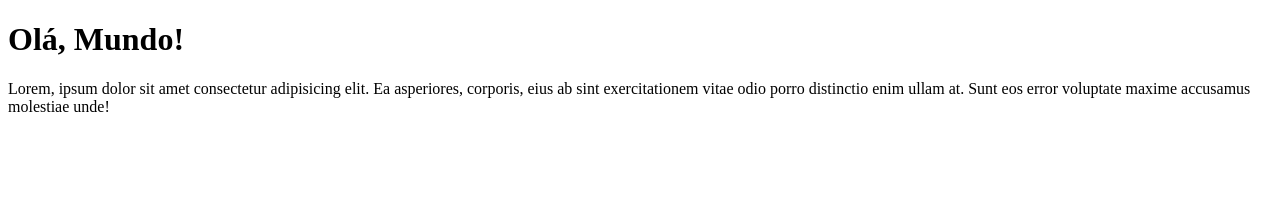
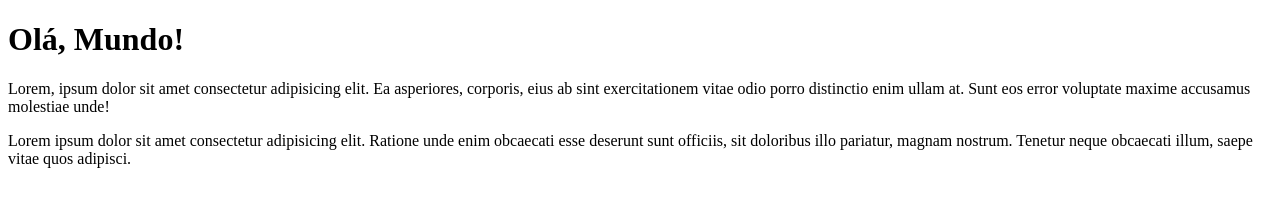
Before and after one commit to DioclecianoGO/Ola-Mundo, a plain HTML site: page Site Exemplo/index.html in a window 1280 px wide. Drawn offline with Linux system fonts and the light colour scheme.

Commit message:
adicionei um parágrafo

```diff
--- a/Site Exemplo/index.html
+++ b/Site Exemplo/index.html
@@ -8,5 +8,6 @@
 <body>
     <H1>Olá, Mundo!</H1>
     <P>Lorem, ipsum dolor sit amet consectetur adipisicing elit. Ea asperiores, corporis, eius ab sint exercitationem vitae odio porro distinctio enim ullam at. Sunt eos error voluptate maxime accusamus molestiae unde!</P>
+    <p>Lorem ipsum dolor sit amet consectetur adipisicing elit. Ratione unde enim obcaecati esse deserunt sunt officiis, sit doloribus illo pariatur, magnam nostrum. Tenetur neque obcaecati illum, saepe vitae quos adipisci.</p>
 </body>
 </html>
```
